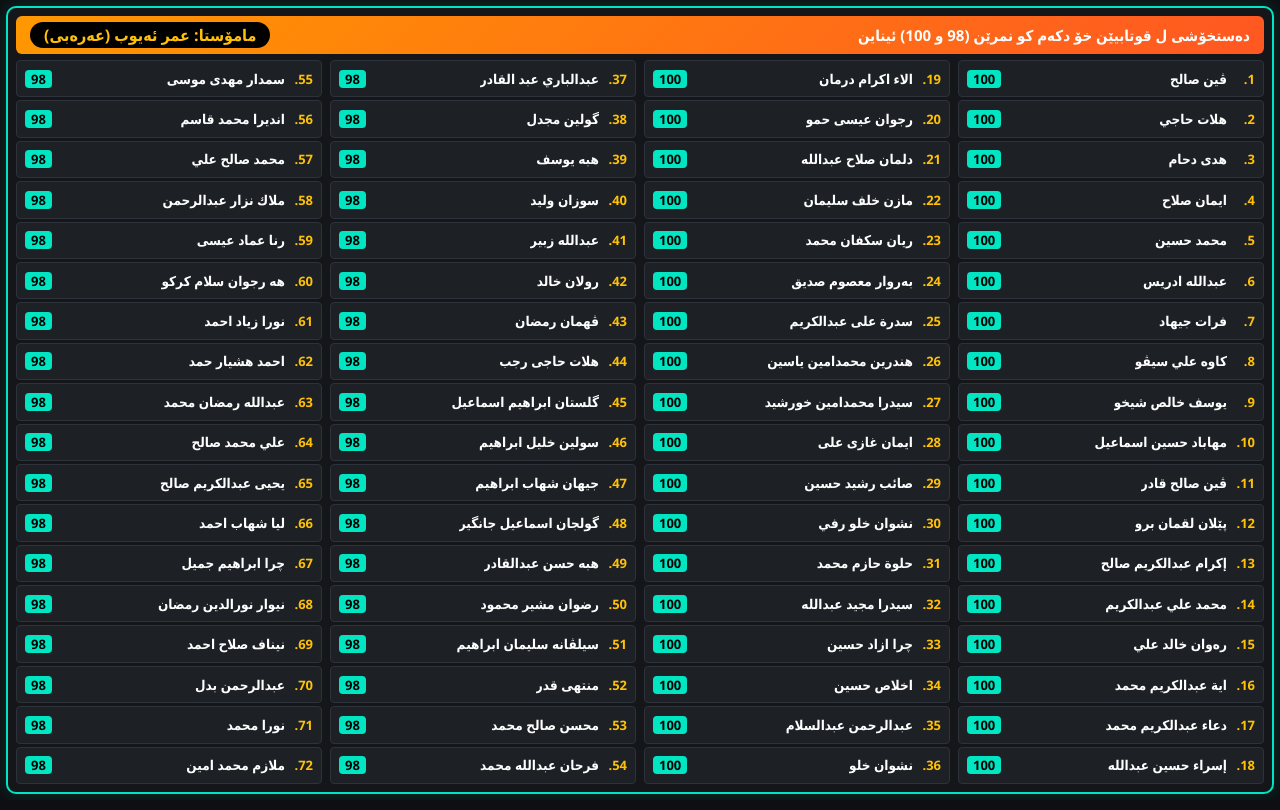
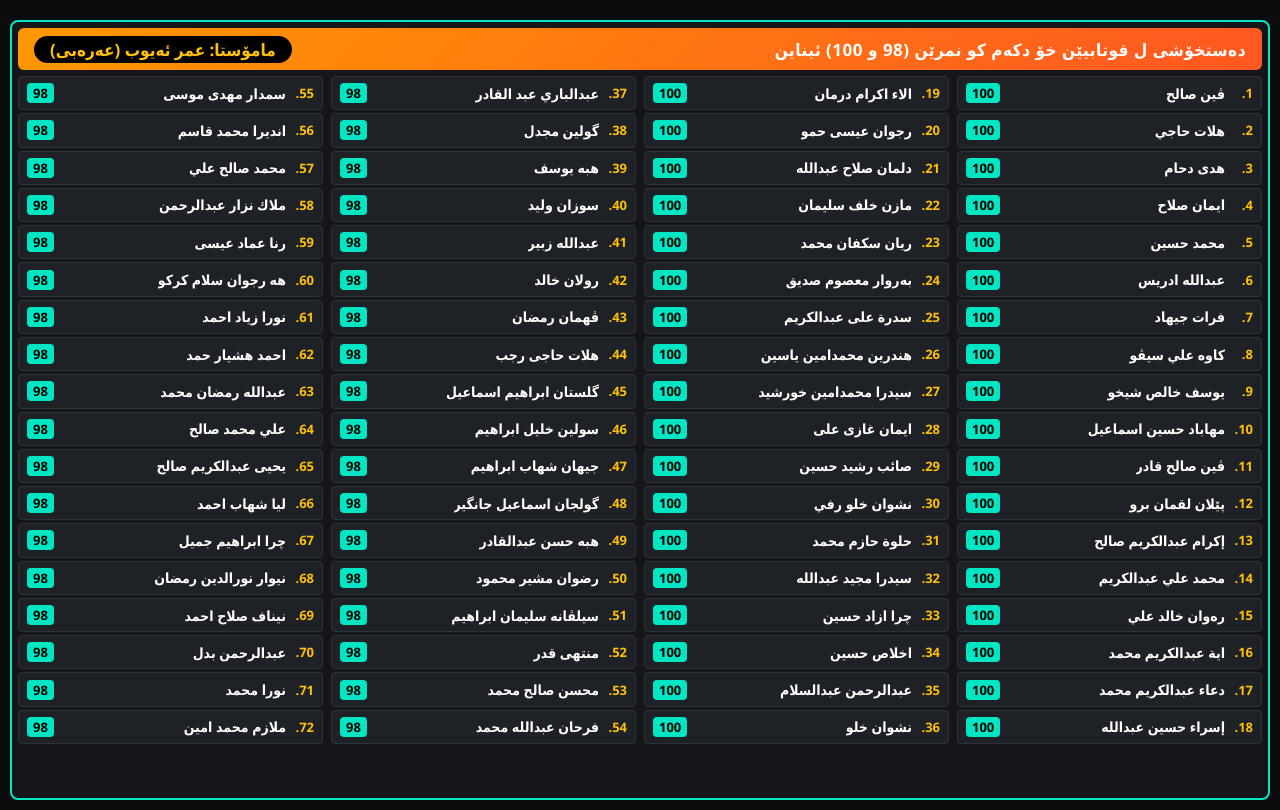
Before and after one commit to eryvan3/student-mark, a plain HTML site: page index.html in a window 1280 px wide. Drawn offline with Linux system fonts and the light colour scheme.

Commit message:
Update index.html

```diff
--- a/index.html
+++ b/index.html
@@ -2,59 +2,64 @@
 <html lang="ku" dir="rtl">
 <head>
     <meta charset="UTF-8">
-    <meta name="viewport" content="width=device-width, initial-scale=1.0">
-    <title>شاشا نمایشکرنا نمرێن قوتابییان</title>
+    <!-- پەیام بۆ شاشا تەلەڤزیۆنێ دا کو ب تەواوی پڕی شاشەیی ببت بێی ڕاگرتن -->
+    <meta name="viewport" content="width=device-width, initial-scale=1.0, maximum-scale=1.0, user-scalable=no">
+    <title>شاشا نمایشکرنا نمرێن قوتابییان - TV</title>
 
     <style>
         * {
             box-sizing: border-box;
-            font-family: 'Dubai', 'Segoe UI', Tahoma, Geneva, sans-serif;
+            font-family: 'Dubai', 'Segoe UI', Tahoma, Arial, sans-serif;
             margin: 0;
             padding: 0;
         }
-        body {
-            background-color: #0d0f12;
+
+        html, body {
+            width: 100vw;
+            height: 100vh;
+            background-color: #0b0c0e;
             color: white;
-            display: flex;
-            justify-content: center;
-            align-items: center;
-            height: 100vh;
-            width: 100vw;
             overflow: hidden;
-            padding: 6px;
+            /* پاراستنا کەنارێن شاشا تەلەڤزیۆنێ */
+            padding: 10px;
         }
+
         .main-card {
             width: 100%;
             height: 100%;
             background: #141619;
             border: 2px solid #00e6c3;
-            border-radius: 10px;
-            padding: 8px;
-            box-shadow: 0 0 20px rgba(0, 230, 195, 0.15);
+            border-radius: 8px;
+            padding: 6px;
             display: flex;
             flex-direction: column;
+            justify-content: space-between;
         }
 
-        /* بەشێ سەری (Header) - کورت و پڕشنگدار */
+        /* بەشێ سەری (Header) - ڕوون ل سەر تەلەڤزیۆنێ */
         .header-box {
             background: linear-gradient(135deg, #ff9800, #ff5722);
             color: #ffffff;
             border-radius: 6px;
-            padding: 4px 14px;
+            padding: 0 16px;
             display: flex;
             justify-content: space-between;
             align-items: center;
+            height: 42px;
+            flex-shrink: 0;
             margin-bottom: 6px;
-            flex-shrink: 0;
-            height: 38px;
         }
-        .main-title { font-size: 15px; font-weight: 800; }
+        .main-title {
+            font-size: 17px;
+            font-weight: 800;
+            letter-spacing: 0.5px;
+        }
         .teacher-badge {
             background: #000000;
             color: #ffc107;
-            font-size: 16px;
+            font-size: 17px;
             font-weight: 900;
-            padding: 2px 14px;
+            padding: 2px 16px;
             border-radius: 20px;
         }
 
@@ -63,7 +68,7 @@
             display: none;
             opacity: 0;
             transition: opacity 0.4s ease-in-out;
-            height: 100%;
+            height: calc(100% - 48px);
             flex-direction: column;
         }
         .teacher-screen.active {
@@ -71,40 +76,41 @@
             opacity: 1;
         }
 
-        /* بەشێ تۆڕا ناڤان (Grid) - 4 ستوون */
+        /* بەشێ تۆڕا ناڤان (Grid) - 4 ستوون کەتوار */
         .grid-container {
             display: grid;
             grid-template-columns: repeat(4, 1fr);
             gap: 3px 8px;
-            flex-grow: 1;
-            height: calc(100% - 44px);
+            height: 100%;
+            width: 100%;
         }
 
         /* شاشا عمر: 72 ناڤ - 18 ڕێز */
         #gridOmar {
-            grid-template-rows: repeat(18, minmax(0, 1fr));
+            grid-template-rows: repeat(18, 1fr);
             grid-auto-flow: column;
         }
 
         /* شاشا پەروەر: 101 ناڤ - 26 ڕێز */
         #gridParwar {
-            grid-template-rows: repeat(26, minmax(0, 1fr));
+            grid-template-rows: repeat(26, 1fr);
             grid-auto-flow: column;
         }
 
-        /* خانەیا ناڤێن قوتابیان - مەزن و بێی مەسافەیا ڤاڵا */
+        /* خانەیا ناڤێن قوتابیان - مەزن و ڕوون بۆ ژ دوور ڤە خواندنێ */
         .student-row {
-            background: #1d2025;
+            background: #1e2126;
             border: 1px solid #2d323b;
             padding: 0 8px;
             border-radius: 4px;
             display: flex;
             justify-content: space-between;
             align-items: center;
-            font-size: 14px; /* پۆنتێ مەزنتر و ڕوونتر */
+            font-size: 14px;
             font-weight: 700;
             white-space: nowrap;
             overflow: hidden;
+            height: 100%;
         }
 
         .student-info {
@@ -127,18 +133,18 @@
             color: #ffffff;
             overflow: hidden;
             text-overflow: ellipsis;
-            font-size: 13.5px;
+            font-size: 14px;
         }
 
-        /* نمرە چەسپایە ب لایێ چەپێ ڤە */
+        /* نمرە چەسپایە ب ناڤی ڤە ب دیزاینەکا جوان */
         .badge {
             background: #00e6c3;
             color: #000000;
-            padding: 0px 6px;
+            padding: 1px 6px;
             border-radius: 4px;
             font-size: 13px;
             font-weight: 900;
-            margin-right: 6px;
+            margin-right: 4px;
             flex-shrink: 0;
         }
     </style>
@@ -212,19 +218,19 @@
         {name: "جيهان شهاب ابراهيم", score: 98}, {name: "بژار محمد حسن", score: 96}, {name: "محمد علي عبدالكريم", score: 96},
         {name: "محسن صالح محمد", score: 96}, {name: "نيدەم أديب محمود", score: 96}, {name: "عبدالبارئ عبدالقادر", score: 96},
         {name: "عبدالعزيز عبدالقادر", score: 96}, {name: "رضوان شعيب معروف", score: 96}, {name: "شيرزاد طارق", score: 96},
-        {name: "حسين موفق", score: 96}, {name: "ريزان سليمان عمر", score: 96}, {name: "رويدة صديق نقيب", score: 96},
-        {name: "ريان عبدالعزيز", score: 96}, {name: "ميديا موسى عبدالله", score: 96}, {name: "هوزان ادريس", score: 96},
-        {name: "ڕۆژێن سلام ناصر", score: 96}, {name: "ايمان صلاح حسين", score: 96}, {name: "لا ڤا طارق", score: 96},
-        {name: "جوان فارس", score: 96}, {name: "هه‌ڤێن صادق", score: 96}, {name: "محمد صبرى محمد", score: 94},
-        {name: "الياس داود اسماعيل", score: 94}, {name: "عادل شوكت", score: 94}, {name: "عمر نجم", score: 94},
-        {name: "عبدالله رمضان محمد", score: 94}, {name: "ردوان شفان حسين", score: 94}, {name: "لولاف عبدالرحمن اسماعيل", score: 94},
-        {name: "كه في اسلام", score: 94}, {name: "نورا دريس سعيد", score: 94}, {name: "رونا هي ادريس", score: 94},
-        {name: "سازان يونس أحمد", score: 94}, {name: "رولان خالد علي", score: 94}, {name: "نارين صادق أمين", score: 94},
-        {name: "دلشير مجيد عبدالله", score: 92}, {name: "امير نزار عبدالرحمن", score: 92}, {name: "به‌روار معصوم صديق", score: 92},
-        {name: "احمد اكرم", score: 92}, {name: "بلند حسن", score: 92}, {name: "فرهاد عبدالله حسن", score: 92},
-        {name: "ڤيا ن امين احمد", score: 92}, {name: "هدى موسى هاجي", score: 92}, {name: "زينب محسن حسين", score: 92},
-        {name: "كرين شيروان احمد", score: 92}, {name: "پيلان لقمان برو", score: 92}, {name: "نورژين شاكر حاجي", score: 92},
-        {name: "نازك عزالدين حسن", score: 92}, {name: "گلستان ابراهيم اسماعيل", score: 92}, {name: "حنان شاكر", score: 92}, {name: "جيمن محمد", score: 92},
+        {name: "حسين موفق", score: 96}, {name: "ريزان سليمان عمر", score: 96}, {name: "رويدة صديق نقيب", score: 96}, {name: "ريان عبدالعزيز", score: 96},
+        {name: "ميديا موسى عبدالله", score: 96}, {name: "هوزان ادريس", score: 96}, {name: "ڕۆژێن سلام ناصر", score: 96},
+        {name: "ايمان صلاح حسين", score: 96}, {name: "لا ڤا طارق", score: 96}, {name: "جوان فارس", score: 96},
+        {name: "هه‌ڤێن صادق", score: 96}, {name: "محمد صبرى محمد", score: 94}, {name: "الياس داود اسماعيل", score: 94},
+        {name: "عادل شوكت", score: 94}, {name: "عمر نجم", score: 94}, {name: "عبدالله رمضان محمد", score: 94},
+        {name: "ردوان شفان حسين", score: 94}, {name: "لولاف عبدالرحمن اسماعيل", score: 94}, {name: "كه في اسلام", score: 94},
+        {name: "نورا دريس سعيد", score: 94}, {name: "رونا هي ادريس", score: 94}, {name: "سازان يونس أحمد", score: 94},
+        {name: "رولان خالد علي", score: 94}, {name: "نارين صادق أمين", score: 94}, {name: "دلشير مجيد عبدالله", score: 92},
+        {name: "امير نزار عبدالرحمن", score: 92}, {name: "به‌روار معصوم صديق", score: 92}, {name: "احمد اكرم", score: 92},
+        {name: "بلند حسن", score: 92}, {name: "فرهاد عبدالله حسن", score: 92}, {name: "ڤيا ن امين احمد", score: 92},
+        {name: "هدى موسى هاجي", score: 92}, {name: "زينب محسن حسين", score: 92}, {name: "كرين شيروان احمد", score: 92},
+        {name: "پيلان لقمان برو", score: 92}, {name: "نورژين شاكر حاجي", score: 92}, {name: "نازك عزالدين حسن", score: 92},
+        {name: "گلستان ابراهيم اسماعيل", score: 92}, {name: "حنان شاكر", score: 92}, {name: "جيمن محمد", score: 92},
         {name: "رانيا خالد علي", score: 92}, {name: "ئايين صلاح الدين ابراهيم", score: 92}, {name: "سلام عبدالله", score: 92},
         {name: "اسامة مسعود احمد", score: 90}, {name: "سمير جعفر", score: 90}, {name: "يه يقين نايف عمر", score: 90},
         {name: "بيداء عبدالله", score: 90}, {name: "نژيان رشيد محمد", score: 90}, {name: "سازان موسى", score: 90},
@@ -250,7 +256,7 @@
     renderList(omarStudents, 'gridOmar');
     renderList(parwarStudents, 'gridParwar');
 
-    // گوهرینا خۆکارانە ل سەر شاشەیان (هەر 12 چڕکەیان جارەکێ)
+    // گوهرینا لاپەڕیان هەر 12 چڕکەیان جارەکێ ل سەر تەلەڤزیۆنێ
     const screens = document.querySelectorAll('.teacher-screen');
     let currentScreen = 0;
 
```
